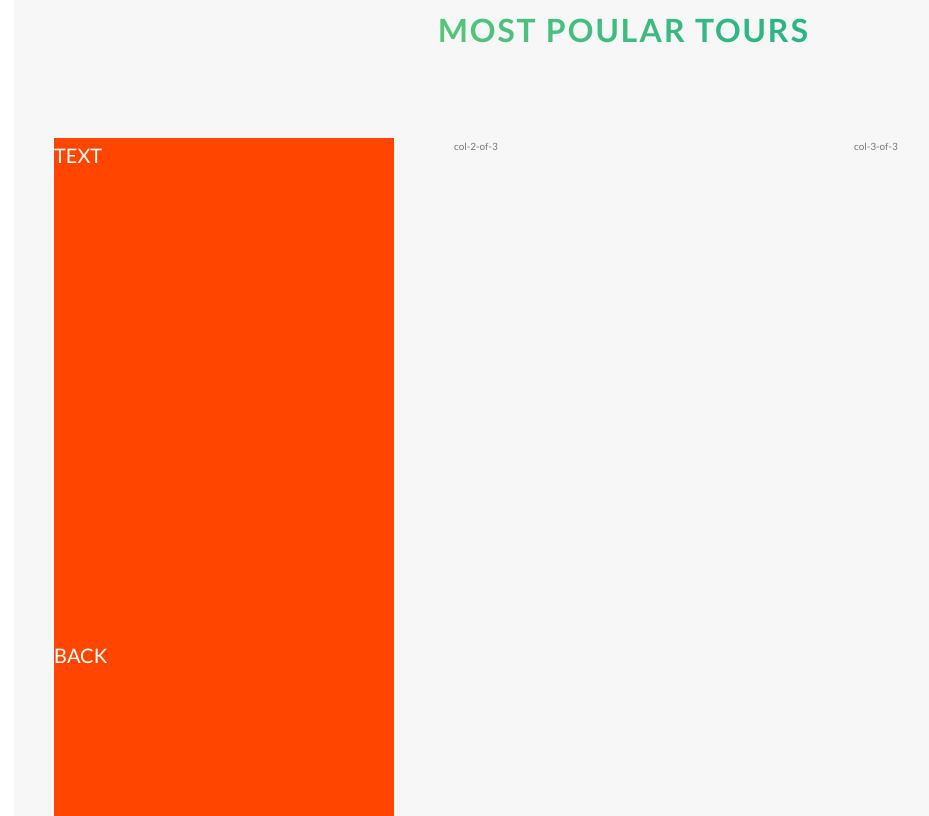
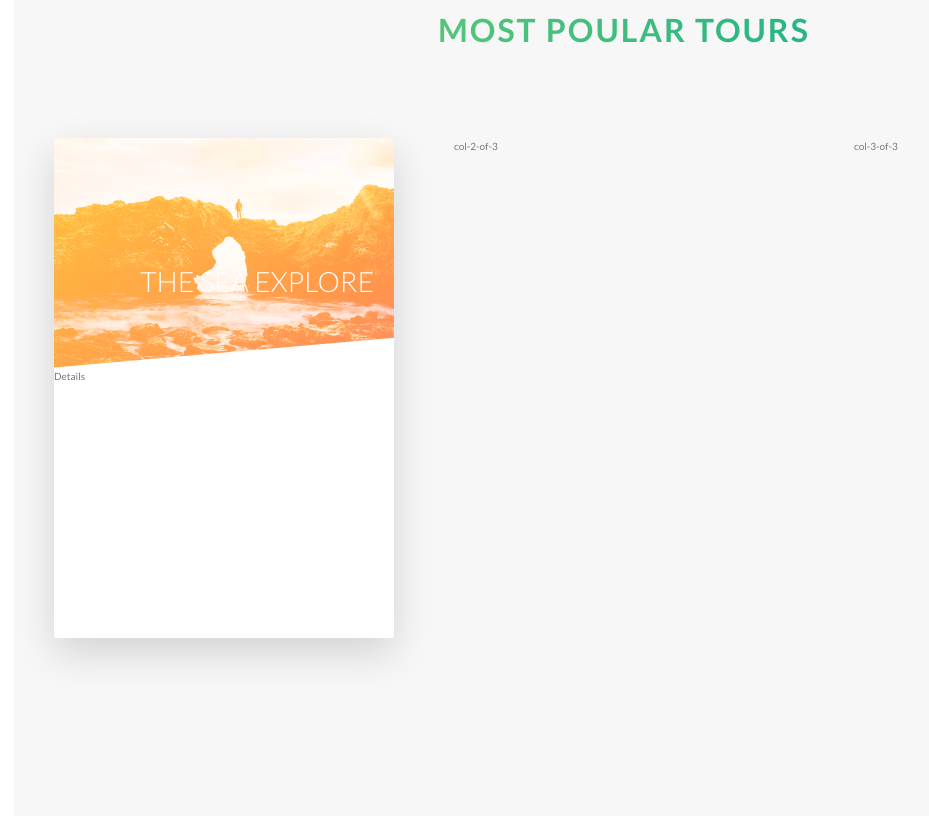
Before and after one commit to Leenamkwon/CSS-Sass, a website: page Natours/index.html in a window 1280 px wide. Shown: the part 2244-3060 px from the top of the page, without its empty margins (16-945 px from the left). Drawn offline with Linux system fonts and the light colour scheme.

Commit message:
card styling

```diff
--- a/Natours/index.html
+++ b/Natours/index.html
@@ -152,9 +152,19 @@
           <div class="col-1-of-3">
             <div class="card">
               <div class="card__side card__side--front">
-                TEXT
+                <div class="card__picture card__picture--1">
+                  &nbsp;
+                </div>
+                <h4 class="card__heading">
+                  <span class="card__heading--span card__heading--span--1"
+                    >The Sea Explore</span
+                  >
+                </h4>
+                <div class="card__details">
+                  Details
+                </div>
               </div>
-              <div class="card__side card__side--back">
+              <div class="card__side card__side--back card__side--back-1">
                 BACK
               </div>
             </div>
--- a/Natours/sass/absctracts/_variables.scss
+++ b/Natours/sass/absctracts/_variables.scss
@@ -1,6 +1,12 @@
 $color-primary: #7ed56f;
 $color-primary-light: #55c57a;
 $color-primary-drak: #28b485;
+
+$color-secondary-light: #ffb900;
+$color-secondary-dark: #ff7730;
+
+$color-teritary-light: #2998ff;
+$color-teritary-dark: #5643fa;
 
 $color-grey-light-1: #f7f7f7;
 
--- a/Natours/sass/components/_card.scss
+++ b/Natours/sass/components/_card.scss
@@ -1,16 +1,91 @@
 .card {
   perspective: 150rem;
   -moz-perspective: 150rem;
+  position: relative;
+  height: 50rem;
 
   &__side {
-    background-color: orangered;
-    color: #fff;
-    font-size: 2rem;
     height: 50rem;
-    transition: all 0.5s;
+
+    transition: all 0.8s ease;
+    position: absolute;
+    top: 0;
+    left: 0;
+    width: 100%;
+    backface-visibility: hidden;
+    border-radius: 3px;
+    overflow: hidden;
+    box-shadow: 0 1.5rem 4rem rgba($color-black, 0.15);
+
+    &--front {
+      background-color: #fff;
+    }
+
+    &--back {
+      transform: rotateY(180deg);
+
+      &-1 {
+        background-image: linear-gradient(
+          to right bottom,
+          $color-secondary-light,
+          $color-secondary-dark
+        );
+      }
+    }
   }
 
-  &:hover &__side {
-    transform: rotateY(180deg);
+  &:hover &__side--front {
+    transform: rotateY(-180deg);
+  }
+
+  &:hover &__side--back {
+    transform: rotateY(0);
+  }
+
+  // FRONT SIDE STYLING
+  &__picture {
+    background-size: cover;
+    height: 23rem;
+    background-blend-mode: screen;
+    -webkit-clip-path: polygon(0 0, 100% 0, 100% 87%, 0 100%);
+    clip-path: polygon(0 0, 100% 0, 100% 87%, 0 100%);
+
+    &--1 {
+      background-image: linear-gradient(
+          to right bottom,
+          $color-secondary-light,
+          $color-secondary-dark
+        ),
+        url('../../img/nat-5.jpg');
+    }
+
+    &--2 {
+      background-image: url('../../img/nat-5.jpg');
+    }
+
+    &--3 {
+      background-image: url('../../img/nat-5.jpg');
+    }
+  }
+
+  &__heading {
+    font-size: 2.8rem;
+    font-weight: 300;
+    text-transform: uppercase;
+    text-align: center;
+    color: $color-white;
+    position: absolute;
+    top: 12rem;
+    right: 2rem;
+  }
+
+  &__heading--span {
+    &--1 {
+      background-image: linear-gradient(
+        to right bottom,
+        rgba($color-secondary-light 0.85),
+        rgba($color-secondary-dark 0.85)
+      );
+    }
   }
 }
```
Also changed, not shown: Natours/css/style.css.
